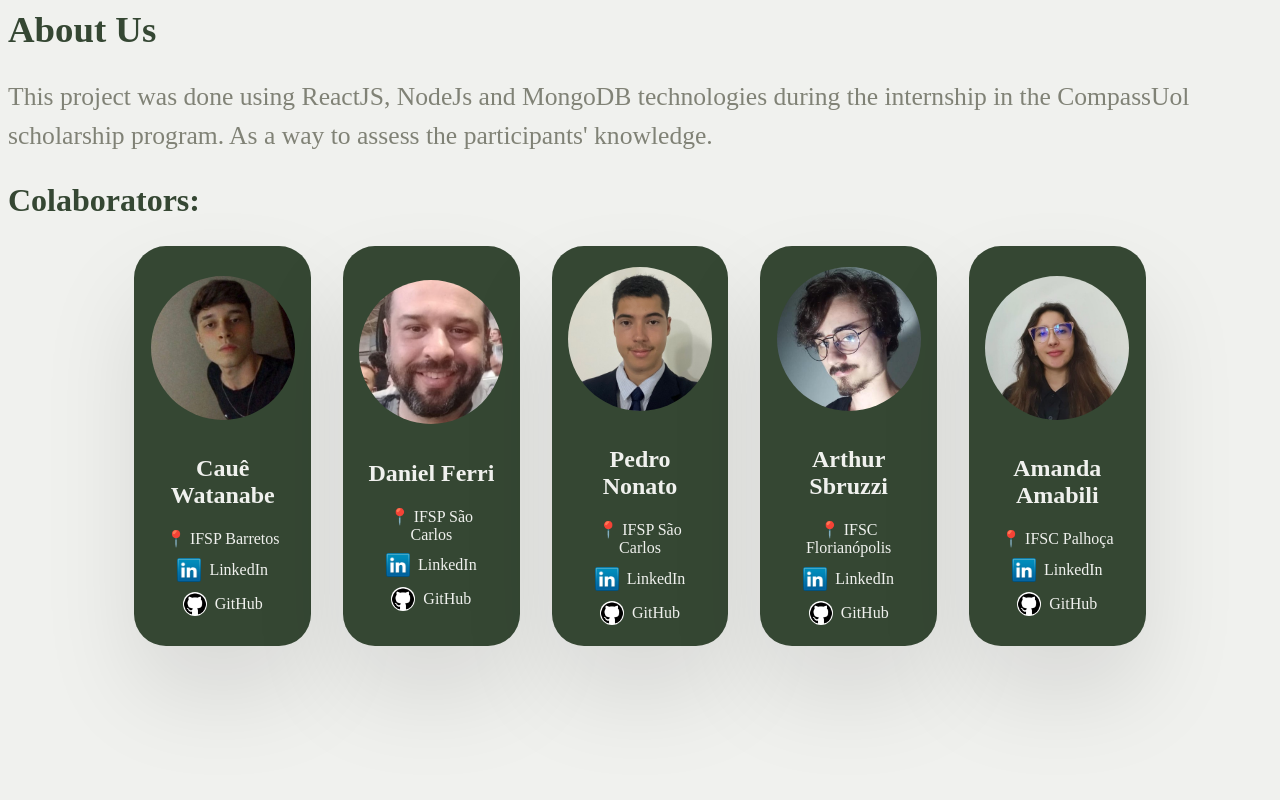
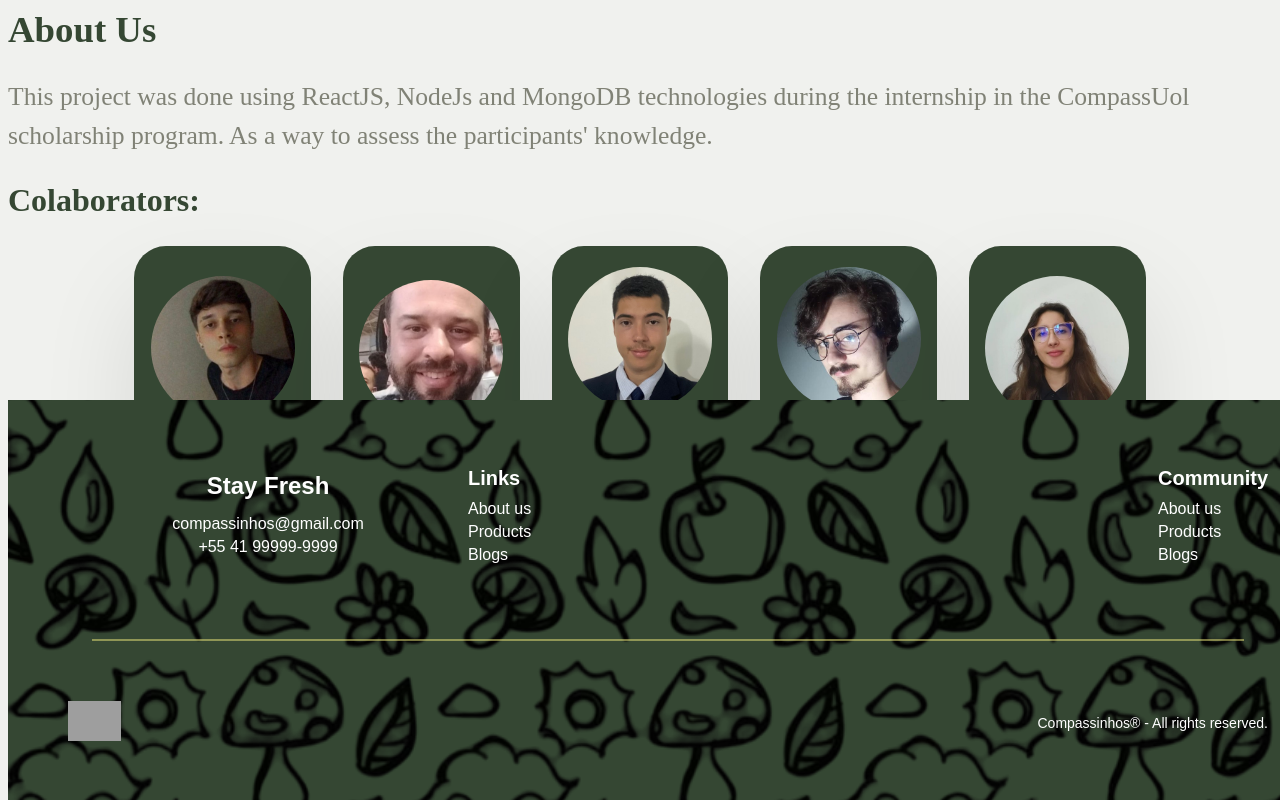
Before and after one commit to danferri/stackoverflowers-desafio02-stackovershop, a React (Vite) app in the folder stackovershop-web/: page /about-us in a window 1280 px wide. Built offline with nearby package versions, Linux system fonts and the light colour scheme; grey boxes are pictures that could not be loaded.

Commit message:
feat: add footer logic  and footer style.

```diff
--- /dev/null
+++ b/stackovershop-web/src/components/Footer/Footer.css
@@ -0,0 +1,125 @@
+.footer {
+    background-color: #354733;
+    background-image: url("/src/assets/fotos/teste-removebg-preview.png");
+    background-size: cover;
+    background-repeat: no-repeat;
+    background-position: center;
+    font-family: 'Arial', sans-serif;
+    color: #ffffff;
+    padding: 40px 20px;
+    display: flex;
+    flex-direction: column;
+    align-items: center;
+    bottom: 0;
+    position: fixed;
+    text-align: center;
+    width: 100%;
+    height: 20rem;
+}
+
+.footer .top-section {
+    display: flex;
+    justify-content: space-between;
+    align-items: flex-start;
+    width: 100%;
+    max-width: 1200px;
+    margin-bottom: 20px;
+    text-align: center;
+}
+
+.footer .left {
+    flex: 1;
+}
+
+.footer .left h4 {
+    font-size: 24px;
+    font-weight: bold;
+    margin-bottom: 15px;
+}
+
+.footer .left p {
+    font-size: 16px;
+    margin: 5px 0;
+}
+
+.footer .links {
+    display: flex;
+    flex: 2;
+    justify-content: space-between;
+}
+
+.footer .links div {
+    text-align: left;
+}
+
+.footer .links h4 {
+    font-size: 20px;
+    margin-bottom: 10px;
+}
+
+.footer .links ul {
+    list-style: none;
+    padding: 0;
+    margin: 0;
+}
+
+.footer .links ul li {
+    margin: 5px 0;
+    font-size: 16px;
+    cursor: pointer;
+}
+
+.footer .links ul li:hover {
+    text-decoration: underline;
+}
+
+.footer .divider {
+    width: 90%;
+    height: 2px;
+    background-color: #ece57b;
+    opacity: 0.5;
+    margin: 50px 0;
+}
+
+.footer .bottom-section {
+    display: flex;
+    justify-content: space-between;
+    align-items: center;
+    width: 100%;
+    max-width: 1200px;
+    padding: 10px 0;
+    text-align: center;
+}
+
+.footer .logo img {
+    height: 40px;
+    width: auto;
+}
+
+.footer .rights-reserved {
+    font-size: 14px;
+    text-align: right;
+}
+
+@media (max-width: 768px) {
+    .footer .top-section {
+        flex-wrap: wrap;
+        justify-content: center;
+    }
+
+    .footer .left,
+    .footer .links {
+        flex: 1 1 100%;
+        text-align: center;
+        margin-bottom: 20px;
+    }
+
+    .footer .bottom-section {
+        flex-wrap: wrap;
+        text-align: center;
+    }
+
+    .footer .logo {
+        margin-bottom: 10px;
+    }
+}
--- /dev/null
+++ b/stackovershop-web/src/components/Footer/Footer.tsx
@@ -0,0 +1,48 @@
+import React from 'react';
+import './Footer.css';
+
+const Footer: React.FC = () => {
+  return (
+    <footer className="footer">
+      <div className="top-section">
+        <div className="left">
+          <h4>Stay Fresh</h4>
+          <p>compassinhos@gmail.com</p>
+          <p>+55 41 99999-9999</p>
+        </div>
+
+        <div className="links">
+          <div>
+            <h4>Links</h4>
+            <ul>
+              <li>About us</li>
+              <li>Products</li>
+              <li>Blogs</li>
+            </ul>
+          </div>
+
+          <div>
+            <h4>Community</h4>
+            <ul>
+              <li>About us</li>
+              <li>Products</li>
+              <li>Blogs</li>
+            </ul>
+          </div>
+        </div>
+      </div>
+
+      <div className="divider"></div>
+
+      <div className="bottom-section">
+        <div className="logo">
+          {/* Insira aqui a imagem ou ícone do logotipo "plantPeace" */}
+          <img src="plantPeace-logo.png" alt="plantPeace Logo" />
+        </div>
+        <p className="rights-reserved">Compassinhos® - All rights reserved.</p>
+      </div>
+    </footer>
+  );
+};
+
+export default Footer;
--- a/stackovershop-web/src/pages/AboutUs/AboutUs.tsx
+++ b/stackovershop-web/src/pages/AboutUs/AboutUs.tsx
@@ -6,6 +6,7 @@ import cauePhoto from '../../assets/fotos/caueperfil.png';
 import danielPhoto from '../../assets/fotos/danielperfil.png';
 import pedroPhoto from '../../assets/fotos/pedroperfil.png';
 import './App.css';
+import Footer from '../../components/Footer/Footer';
 
 const AboutUs = () => {
   const users = [
@@ -61,6 +62,7 @@ const AboutUs = () => {
           />
         ))}
       </div>
+      <Footer/>
     </div>
   );
 };
```
Also changed, not shown: stackovershop-web/src/assets/fotos/footer.png (added), stackovershop-web/src/assets/fotos/teste-removebg-preview.png (added).
